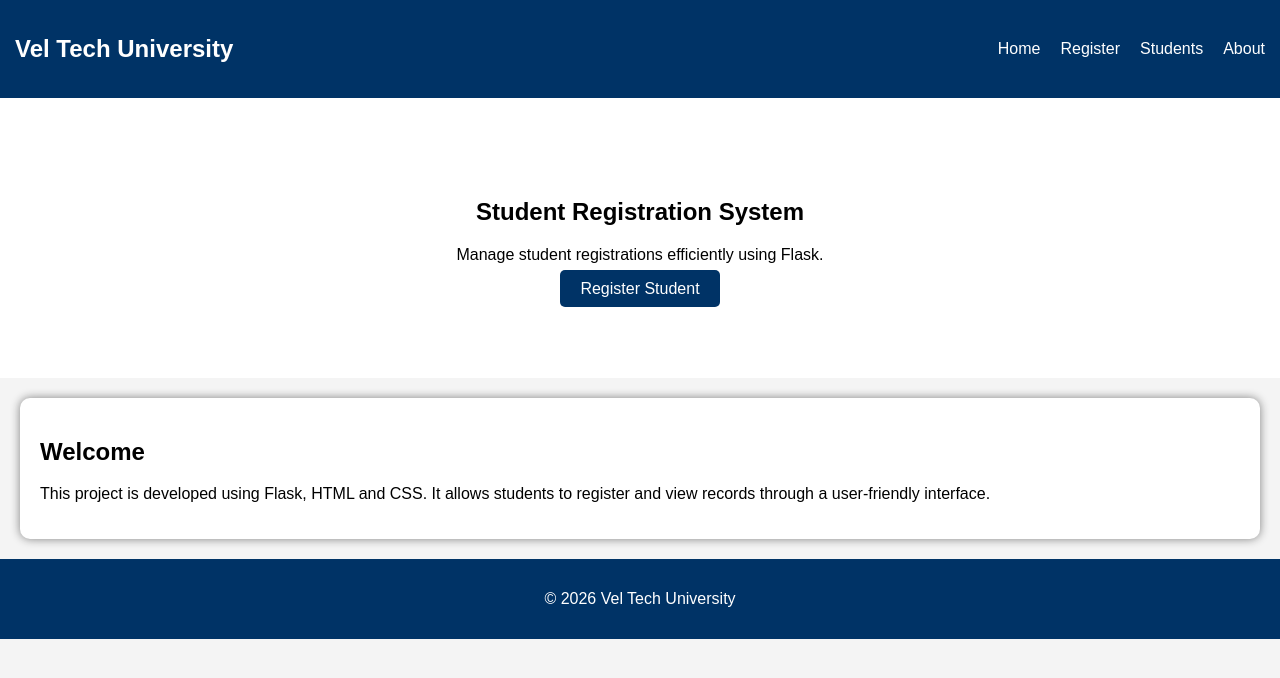
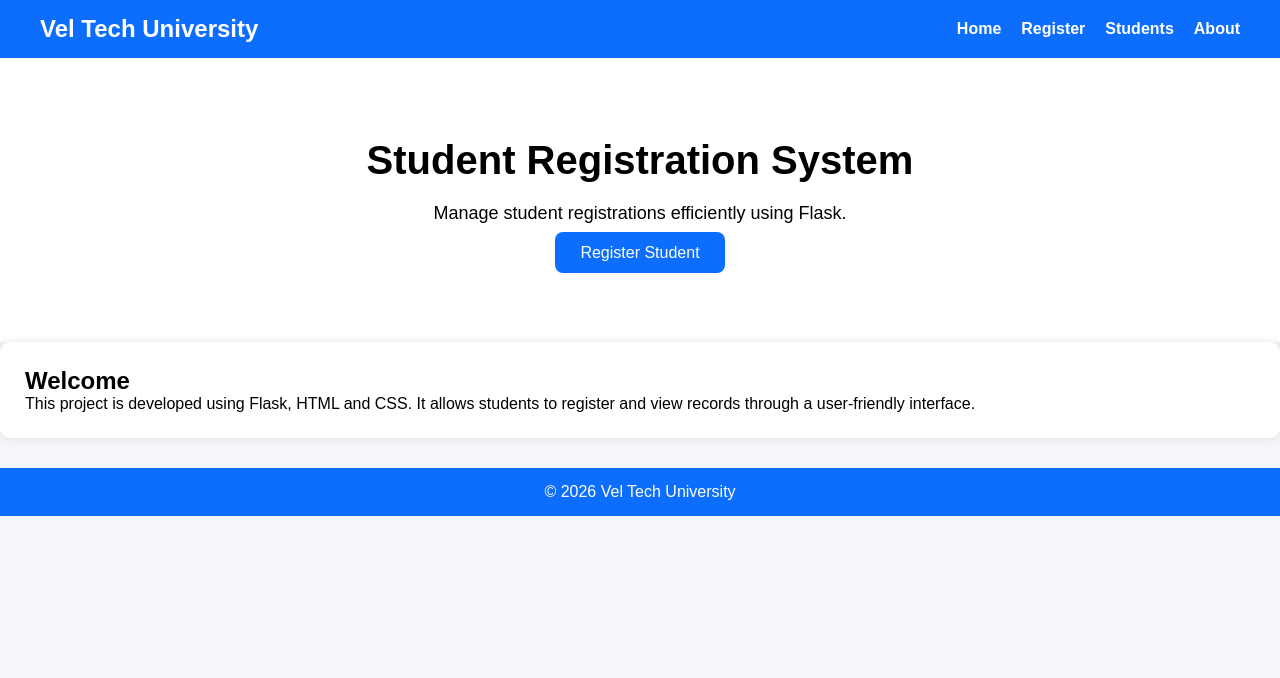
Before and after one commit to Purujith27/Veltech-Summer-Internship-, a Flask app: page / in a window 1280 px wide. Shown: the top 678 px of the page. Run offline with Flask 3, Linux system fonts and the light colour scheme.

Commit message:
Update style.css

```diff
--- a/Student Registeration/static/css/style.css
+++ b/Student Registeration/static/css/style.css
@@ -1,26 +1,33 @@
+*{
+margin:0;
+padding:0;
+box-sizing:border-box;
+font-family:Arial,sans-serif;
+}
 body{
-    margin:0;
-    font-family:Arial,sans-serif;
-    background:#f4f4f4;
+background:#f4f6f9;
 }
 nav{
-    background:#003366;
+background:#0d6efd;
 color:white;
-    padding:15px;
 display:flex;
 justify-content:space-between;
 align-items:center;
+padding:15px 40px;
 }
 nav ul{
+display:flex;
 list-style:none;
-    display:flex;
-    gap:20px;
 }
-nav a{
+nav ul li{
+margin-left:20px;
+}
+nav ul li a{
 color:white;
 text-decoration:none;
+font-weight:bold;
 }
-nav a:hover{
+nav ul li a:hover{
 color:yellow;
 }
 .hero{
@@ -28,61 +35,83 @@
 padding:80px;
 background:white;
 }
+.hero h1{
+font-size:40px;
+margin-bottom:20px;
+}
+.hero p{
+font-size:18px;
+margin-bottom:20px;
+}
 .btn{
-    background:#003366;
+background:#0d6efd;
 color:white;
-    padding:10px 20px;
+padding:12px 25px;
 text-decoration:none;
-    border-radius:5px;
+border-radius:8px;
 }
-.container{
-    width:80%;
-    margin:auto;
-    padding:20px;
+.cards{
+display:grid;
+grid-template-columns:repeat(auto-fit,minmax(250px,1fr));
+gap:20px;
+padding:40px;
 }
 .card{
 background:white;
-    padding:20px;
-    margin:20px;
+padding:25px;
 border-radius:10px;
-    box-shadow:0 0 10px gray;
+box-shadow:0 0 10px rgba(0,0,0,0.1);
 }
-form{
+.form-container{
+width:60%;
+margin:30px auto;
 background:white;
-    padding:20px;
+padding:30px;
 border-radius:10px;
 }
-input,select,textarea{
+form input,
+form select,
+form textarea{
 width:100%;
-    padding:10px;
+padding:12px;
 margin:10px 0;
 }
 button{
-    background:#003366;
+background:#0d6efd;
 color:white;
-    padding:10px 20px;
+padding:12px;
 border:none;
 cursor:pointer;
+width:100%;
 }
 button:hover{
-    background:#0055aa;
+background:#084298;
 }
 table{
-    width:100%;
+width:95%;
+margin:20px auto;
 border-collapse:collapse;
 background:white;
 }
-table,th,td{
-    border:1px solid black;
-}
 th,td{
 padding:12px;
+border:1px solid #ddd;
+}
+th{
+background:#0d6efd;
+color:white;
+}
+.title{
 text-align:center;
+margin:20px;
+}
+.about{
+padding:40px;
 }
 footer{
-    background:#003366;
+background:#0d6efd;
 color:white;
 text-align:center;
 padding:15px;
-    margin-top:20px;
+margin-top:30px;
 }
```
Lines whose indentation alone changed are shown as unchanged.
